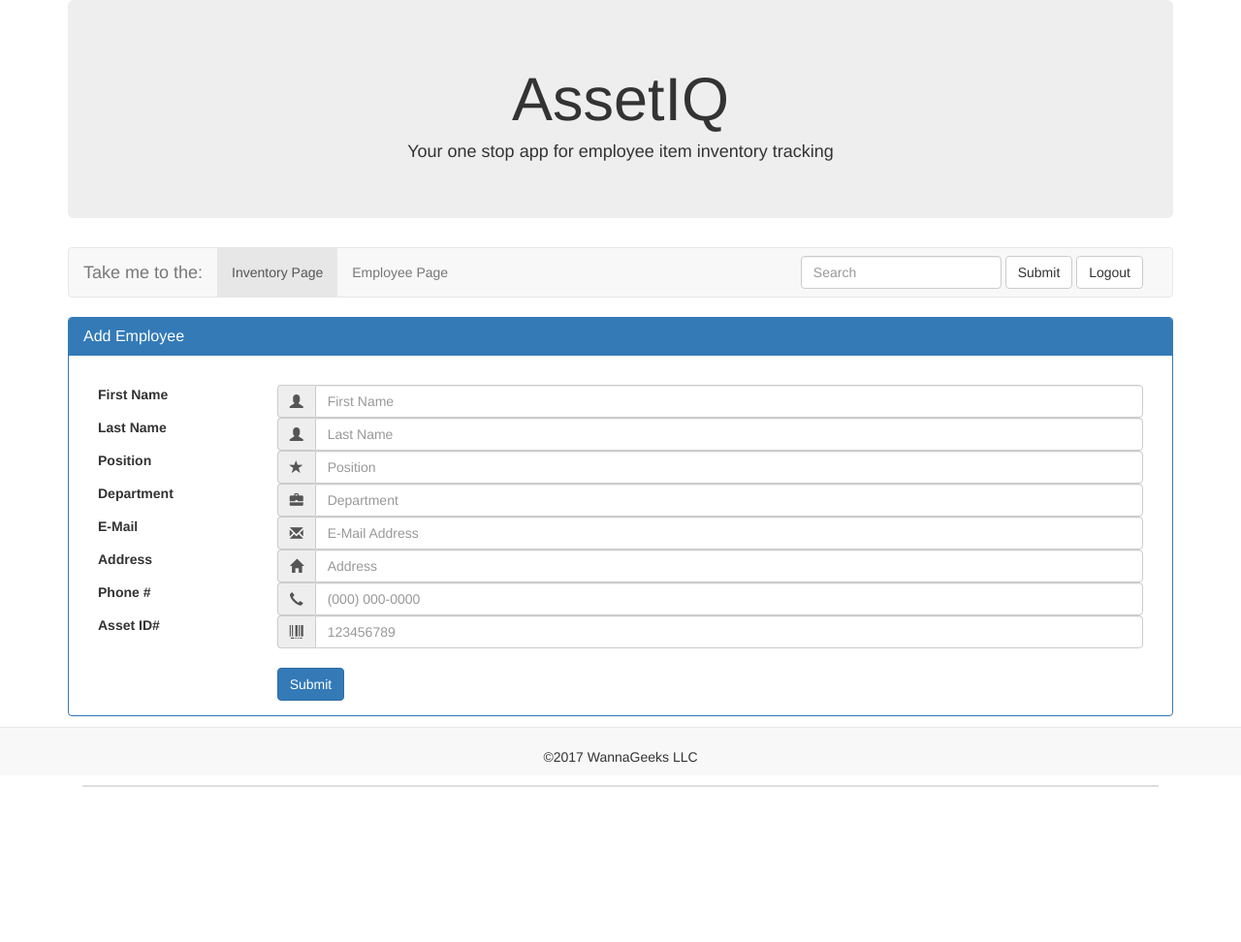
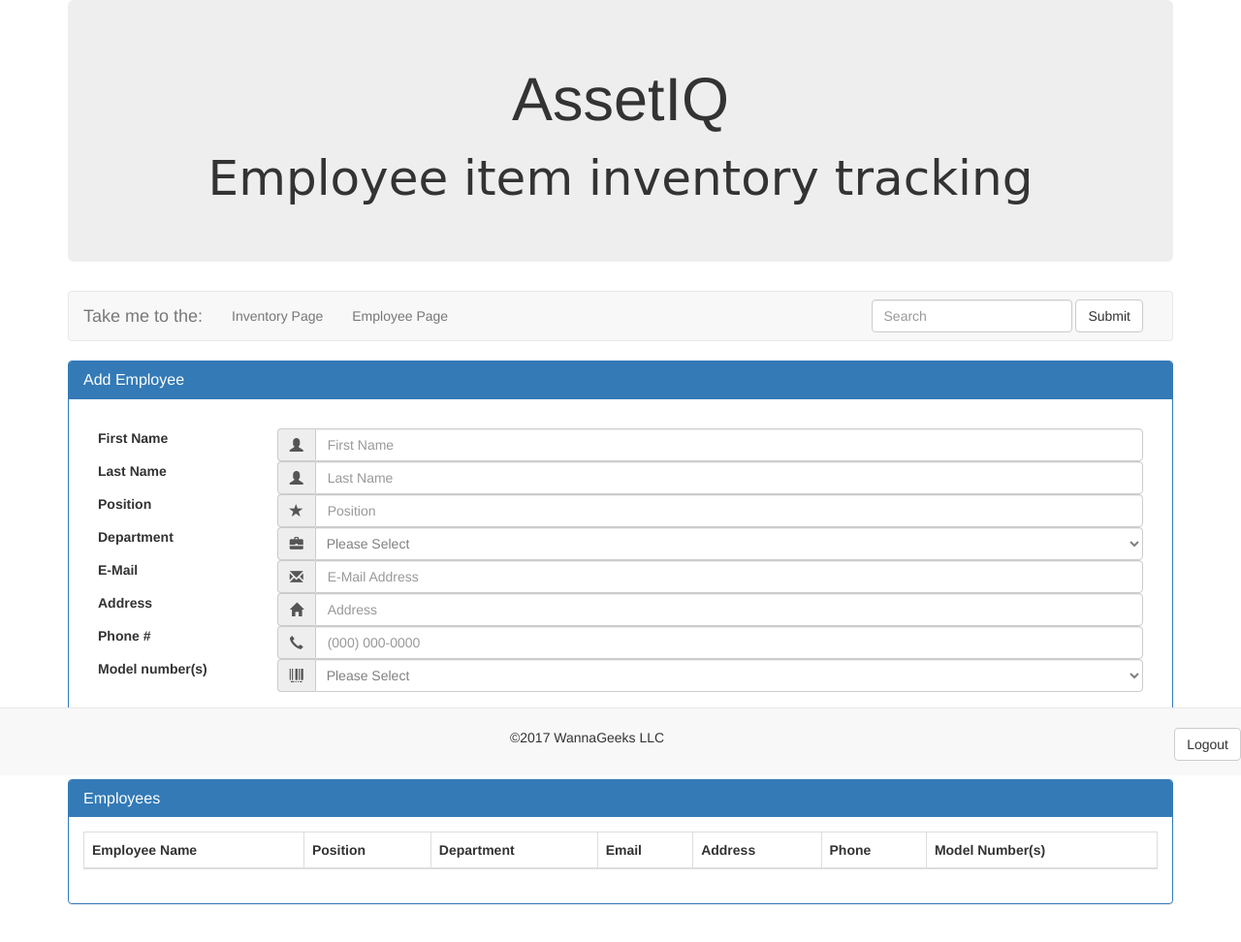
Before and after one commit to pdmonge/AssetIQ, a plain HTML site: page people.html in a window 1280 px wide. Shown: the whole page at 97% size. Before the commit the page ends 847 px from the top, so only its background shows below. Drawn offline with nearby package versions, Linux system fonts and the light colour scheme; no server answers; a web font is replaced by a local one.

Commit message:
finializing html, adding dropdowns to emp pg, minor CSS

```diff
--- a/css/style.css
+++ b/css/style.css
@@ -0,0 +1,21 @@
+.container {
+	padding-bottom: 70px;
+}
+
+#heading-desc {
+	font-family: "Libre Barcode 39 Text", cursive;
+	font-size: 50px;
+}
+
+#logout-button {
+	float: right;
+	margin-bottom: 15px !important;
+}
+
+select:invalid {
+	color: gray;
+}
+
+.selection-field {
+	padding-left: 7px;
+}
--- a/people.html
+++ b/people.html
@@ -9,6 +9,10 @@
     <script src="https://code.jquery.com/jquery-3.2.1.min.js" integrity="sha256-hwg4gsxgFZhOsEEamdOYGBf13FyQuiTwlAQgxVSNgt4=" crossorigin="anonymous"></script>
     <!-- Firebase -->
     <script src="https://www.gstatic.com/firebasejs/4.3.1/firebase.js"></script>
+    <!-- CSS -->
+    <link rel="stylesheet" type="text/css" href="css/style.css">
+    <!-- Google Fonts -->
+    <link href="https://fonts.googleapis.com/css?family=Libre+Barcode+39+Text" rel="stylesheet">
 </head>
 
 <body>
@@ -16,7 +20,7 @@
         <!-- Jumbotron Title -->
         <div class="jumbotron">
             <h1 class="text-center">AssetIQ</h1>
-            <h4 class="text-center">Your one stop app for employee item inventory tracking</h4>
+            <h2 class="text-center" id="heading-desc">Employee item inventory tracking</h2>
         </div>
         <!-- Nav Bar -->
         <nav class="navbar navbar-default">
@@ -34,7 +38,7 @@
                 <!-- Collect the nav links, forms, and other content for toggling -->
                 <div class="collapse navbar-collapse" id="bs-example-navbar-collapse-1">
                     <ul class="nav navbar-nav">
-                        <li class="active"><a href="inventory.html">Inventory Page <span class="sr-only">(current)</span></a></li>
+                        <li><a href="inventory.html">Inventory Page <span class="sr-only">(current)</span></a></li>
                         <li><a href="people.html">Employee Page</a></li>
                     </ul>
                     <form class="navbar-form navbar-right">
@@ -42,7 +46,6 @@
                             <input type="text" class="form-control" placeholder="Search">
                         </div>
                         <button type="submit" class="btn btn-default">Submit</button>
-                        <button type="submit" class="btn btn-default">Logout</button>
                     </form>
                 </div>
                 <!-- /.navbar-collapse -->
@@ -90,7 +93,14 @@
                                 <div class="col-md-10 inputGroupContainer">
                                     <div class="input-group">
                                         <span class="input-group-addon"><i class="glyphicon glyphicon-briefcase"></i></span>
-                                        <input id="dept" placeholder="Department" class="form-control" type="text">
+                                        <select required class="form-control selection-field" id="dept" placeholder="Department" type="text">
+                                             <option value="" disabled selected hidden>Please Select</option>
+                                            <option value="one">Accounting</option>
+                                            <option value="two">Design</option>
+                                            <option value="three">Marketing</option>
+                                            <option value="four">Sales</option>
+                                            <option value="five">Tech Support</option>
+                                        </select>
                                     </div>
                                 </div>
                             </div>
@@ -122,11 +132,19 @@
                                 </div>
                             </div>
                             <div class="form-group">
-                                <label class="col-md-2 control-label">Asset ID#</label>
+                                <!-- CHANGE LABEL AND/OR OPTION VALUES??? UPDATE ID HERE AND IN JAVASCRIPT???-->
+                                <label class="col-md-2 control-label">Model number(s)</label>
                                 <div class="col-md-10 inputGroupContainer">
                                     <div class="input-group">
                                         <span class="input-group-addon"><i class="glyphicon glyphicon-barcode"></i></span>
-                                        <input id="assetID" placeholder="123456789" class="form-control" type="text">
+                                        <select required class="form-control selection-field" id="assetID" placeholder="Department" type="text">
+                                             <option value="" disabled selected hidden>Please Select</option>
+                                            <option value="one">321321321</option>
+                                            <option value="two">545452552</option>
+                                            <option value="three">778652251</option>
+                                            <option value="four">655546655</option>
+                                            <option value="five">554112358</option>
+                                        </select>
                                     </div>
                                 </div>
                             </div>
@@ -142,28 +160,36 @@
                 </div>
             </div>
         </div>
-        <div class="panel-body ">
-            <table class="table table-hover " id='peopleTable'>
+        <div class="row">
+            <div class="col-lg-12">
+                <div class="panel panel-primary">
+                    <div class="panel-heading">
+                        <h3 class="panel-title">Employees</h3>
+                    </div>
+                    <div class="panel-body" id="employee-list-div">
+                        <table class="table table-hover table-bordered table-striped" id="people-table">
                             <thead>
                                 <tr>
-                        <th><b>Employee Name</b></th>
-                        <th><b>Position</b></th>
-                        <th><b>Department</b></th>
-                        <th><b>Email</b></th>
-                        <th><b>Address</b></th>
-                        <th><b>Phone</b></th>
-                        <th><b>Asset ID #</b></th>
+                                    <th>Employee Name</th>
+                                    <th>Position</th>
+                                    <th>Department</th>
+                                    <th>Email</th>
+                                    <th>Address</th>
+                                    <th>Phone</th>
+                                    <th>Model Number(s)</th>
                                 </tr>
                             </thead>
                             <tbody>
+                                <!-- table items go here -->
                             </tbody>
                         </table>
                     </div>
                 </div>
+            </div>
+        </div>
         <footer>
             <nav class="navbar navbar-default navbar-fixed-bottom">
-            <div class="text-center">
-                <br/>&copy;2017 WannaGeeks LLC</div>
+                <div class="text-center"><br><span>&copy;2017 WannaGeeks LLC</span><span><button type="submit" class="btn btn-default" id="logout-button">Logout</button></span></div>
             </nav>
         </footer>
     </div>
```
Also changed, not shown: inventory.html (+8 -5 lines). Lines whose indentation alone changed are shown as unchanged.
